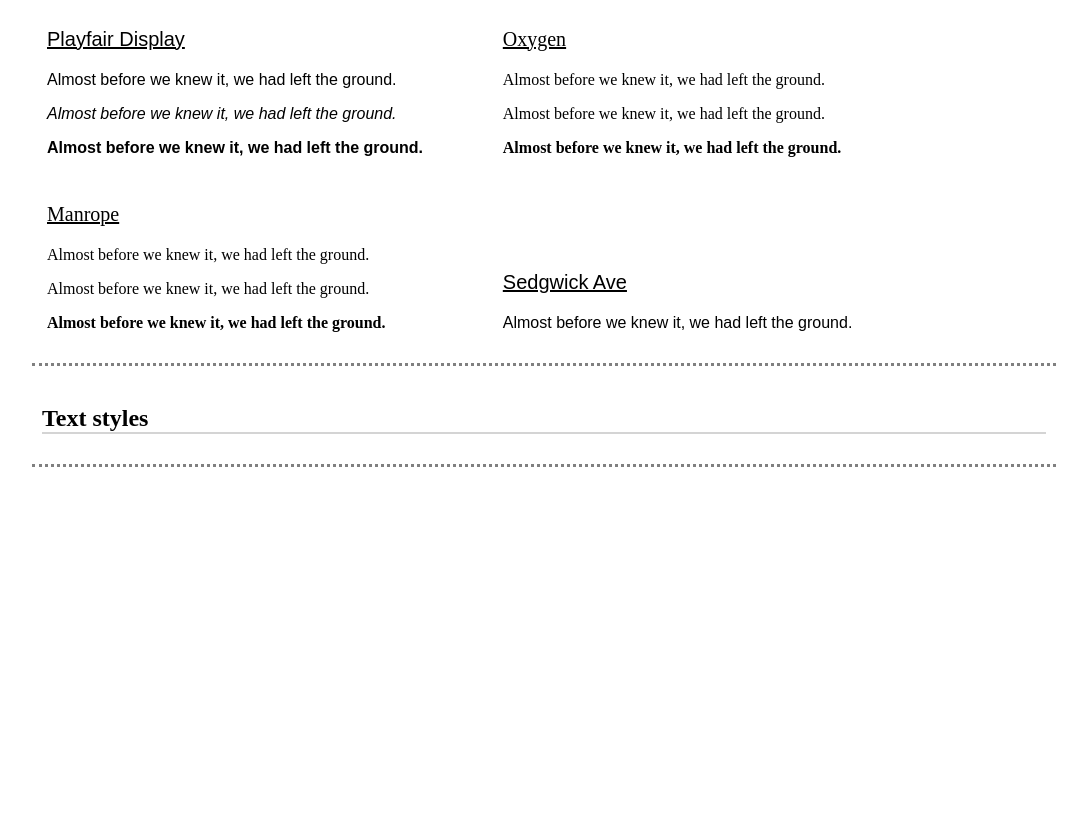
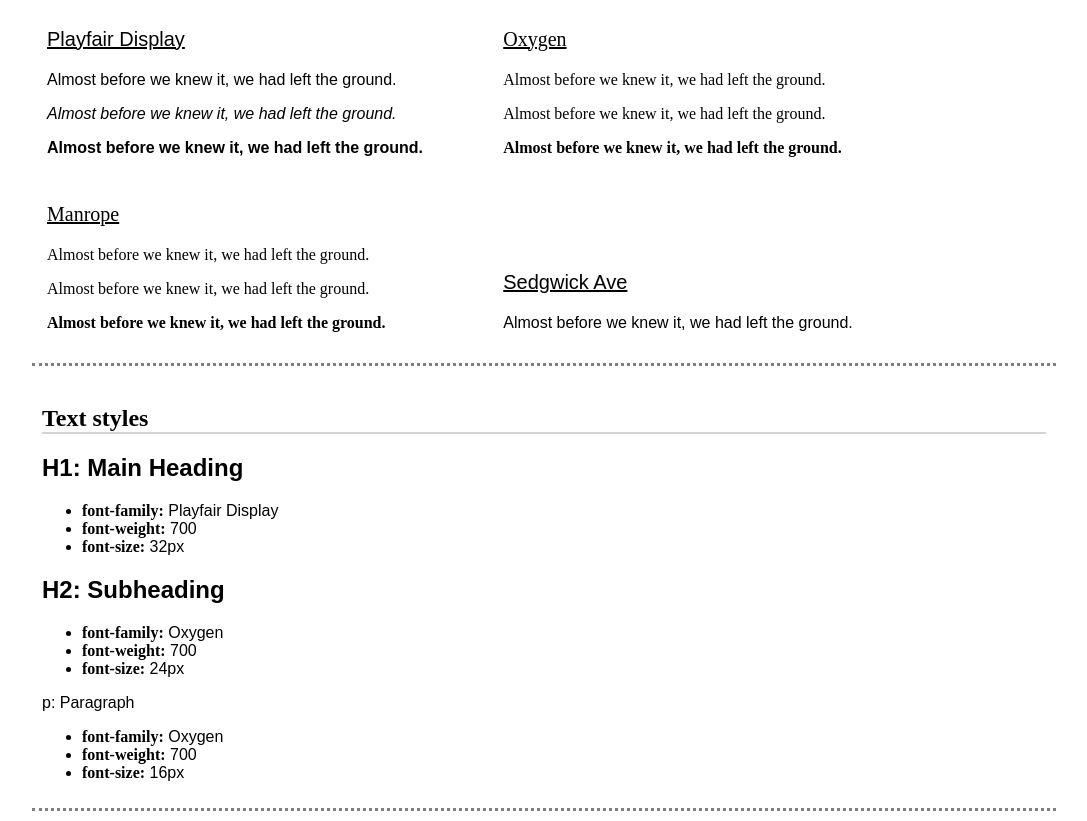
Before and after one commit to jdelgado1025/WebDev, a plain HTML site: page index.html in a window 1280 px wide. Shown: the part 446-1267 px from the top of the page, without its empty margins (96-1183 px from the left). Before the commit the page ends 923 px from the top, so only its background shows below. Drawn offline with Linux system fonts and the light colour scheme; a web font is replaced by a local one.

Commit message:
added styling to styles section

```diff
--- a/index.html
+++ b/index.html
@@ -14,7 +14,7 @@
     </header>
     <!-- Colors -->
     <section class="container">
-      <h2>Colors</h2>
+      <h2 class="subheading">Colors</h2>
       <div class="color-panel pit-black">
         <p>Pit Black</p>
         <p>rgb(16, 24, 32)</p>
@@ -34,7 +34,7 @@
     </section>
     <!-- Fonts -->
     <section class="container">
-      <h2>Fonts</h2>
+      <h2 class="subheading">Fonts</h2>
       <div class="font-panel">
         <p class="font-label playfair">Playfair Display</p>
         <p class="playfair normal">Almost before we knew it, we had left the ground.</p>
@@ -60,11 +60,31 @@
     </section>
     <!-- Text Styles -->
     <section class="container">
-      <h2>Text styles</h2>
-      <!-- <div class="element-panel">
+      <h2 class="subheading">Text styles</h2>
+      <div class="element-panel">
         <h1>H1: Main Heading</h1>
-      </div> -->
+        <ul>
+          <li><span>font-family:</span> Playfair Display</li>
+          <li><span>font-weight:</span> 700</li>
+          <li><span>font-size:</span> 32px</li>
+        </ul>
+      </div>
+      <div class="element-panel">
+        <h2>H2: Subheading</h2>
+        <ul>
+          <li><span>font-family:</span> Oxygen</li>
+          <li><span>font-weight:</span> 700</li>
+          <li><span>font-size:</span> 24px</li>
+        </ul>
+      </div>
+      <div class="element-panel">
+        <p>p: Paragraph</p>
+        <ul>
+          <li><span>font-family:</span> Oxygen</li>
+          <li><span>font-weight:</span> 700</li>
+          <li><span>font-size:</span> 16px</li>
+        </ul>
+      </div>
     </section>
-    <script src="" async defer></script>
   </body>
 </html>
--- a/resources/css/styles.css
+++ b/resources/css/styles.css
@@ -49,9 +49,16 @@
 
 body {
   margin: 0 10%;
+  font-family: 'Playfair Display', sans-serif;
 }
 
-h2 {
+li span {
+  font-weight: 600;
+  font-family: 'Manrope';
+}
+
+.subheading {
+  font-family: 'Oxygen', serif;
   border-bottom: 2px solid rgba(128, 128, 128, 0.336);
 }
 
```
